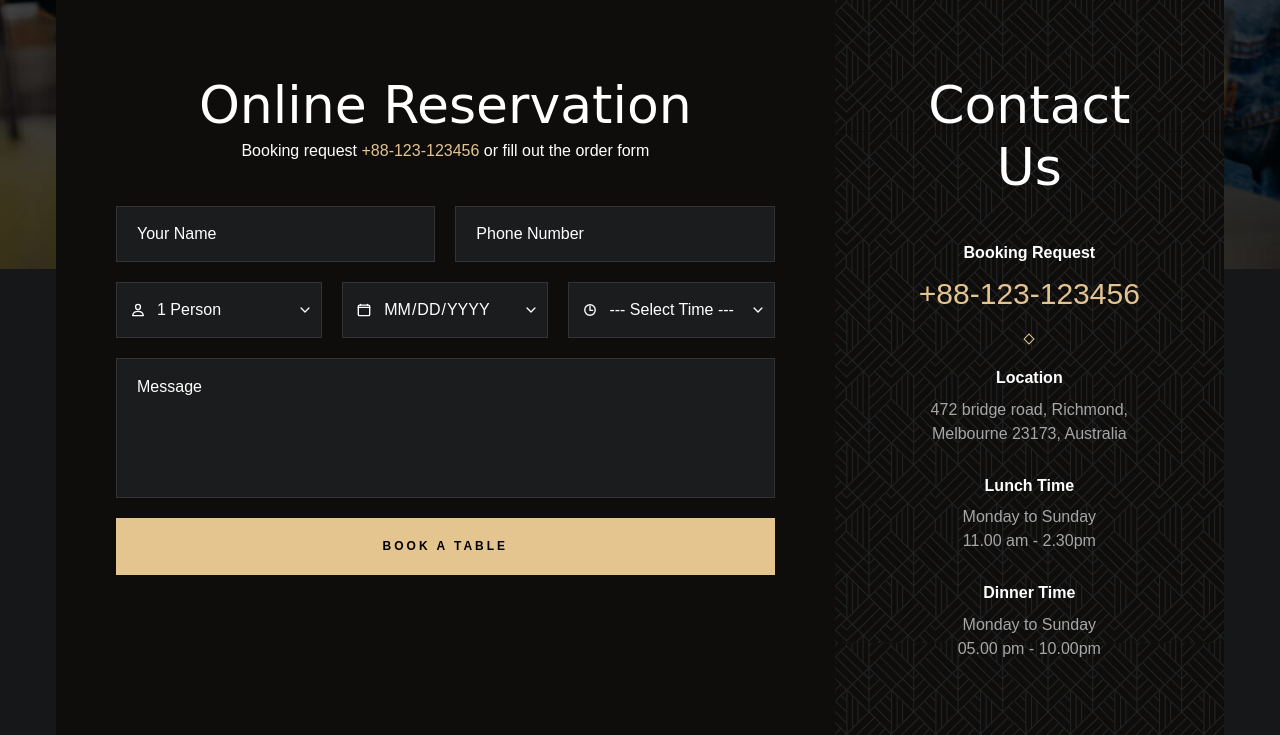
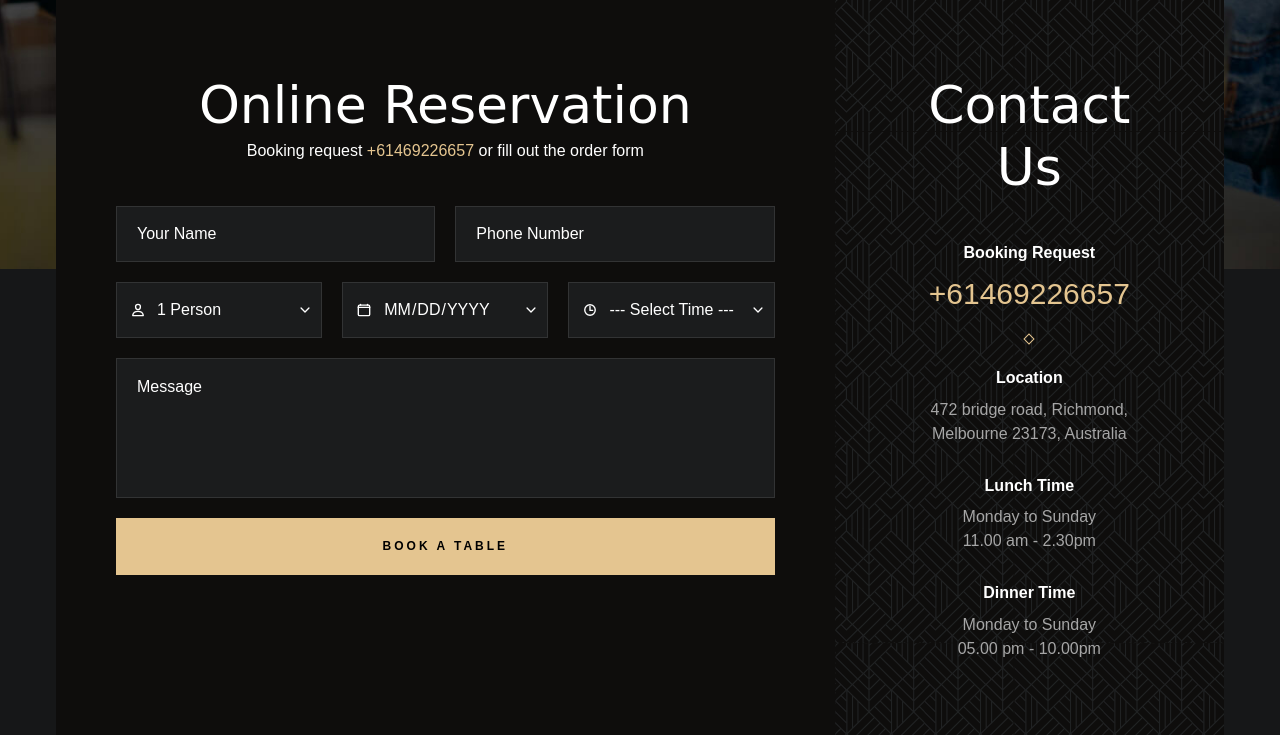
Before and after one commit to SujanSharma07/stone-on-fire, a Django app: page / in a window 1280 px wide. Shown: the part 5438-6173 px from the top of the page. Run offline with Django 4.2, Linux system fonts and the light colour scheme; some libraries are stand-ins or nearby versions; some web fonts are replaced.

Commit message:
number updated

```diff
--- a/application/templates/index.html
+++ b/application/templates/index.html
@@ -261,9 +261,9 @@
 						<p class="body-4 navbar-text">Open: 9.30 am - 2.30pm</p>
 
 						<a
-							href="mailto:booking@Stone on fire.com"
+							href="mailto:stoneonfire2024@gmail.com"
 							class="body-4 sidebar-link"
-							>booking@Stone on fire.com</a
+							>stoneonfire2024@gmail.com</a
 						>
 
 						<div class="separator"></div>
@@ -271,10 +271,10 @@
 						<p class="contact-label">Booking Request</p>
 
 						<a
-							href="tel:+88123123456"
+							href="tel:+61469226657"
 							class="body-1 contact-number hover-underline"
 						>
-							+88-123-123456
+							+61469226657
 						</a>
 					</div>
 				</nav>
@@ -702,7 +702,7 @@
 								<span class="span body-1">$20.00</span>
 							</div>
 
-							<a href="#menu" class="btn btn-primary">
+							<a href="#menu" class="btn btn-primary" >
 								<span class="text text-1">View All Menu</span>
 
 								<span class="text text-2" aria-hidden="true"
@@ -1050,7 +1050,7 @@
 
 								<p class="form-text text-center">
 									Booking request
-									<a href="tel:+88123123456" class="link">+88-123-123456</a>
+									<a href="tel:+61469226657" class="link">+61469226657</a>
 									or fill out the order form
 								</p>
 
@@ -1155,9 +1155,9 @@
 								<p class="contact-label">Booking Request</p>
 
 								<a
-									href="tel:+88123123456"
+									href="tel:+61469226657"
 									class="body-1 contact-number hover-underline"
-									>+88-123-123456</a
+									>+61469226657</a
 								>
 
 								<div class="separator"></div>
@@ -1441,13 +1441,13 @@
 						</address>
 
 						<a
-							href="mailto:booking@Stone on fire.com"
+							href="mailto:stoneonfire2024@gmail.com"
 							class="body-4 contact-link"
-							>booking@Stone on fire.com</a
+							>stoneonfire2024@gmail.com</a
 						>
 
-						<a href="tel:+88123123456" class="body-4 contact-link"
-							>Booking Request : +88-123-123456</a
+						<a href="tel:+61469226657" class="body-4 contact-link"
+							>Booking Request : +61469226657</a
 						>
 						<p class="body-4"><strong>Breakfast/Lunch</strong></p>
 						<p class="body-4">Weekday : 07:30 am - 02:30 pm</p>
```
